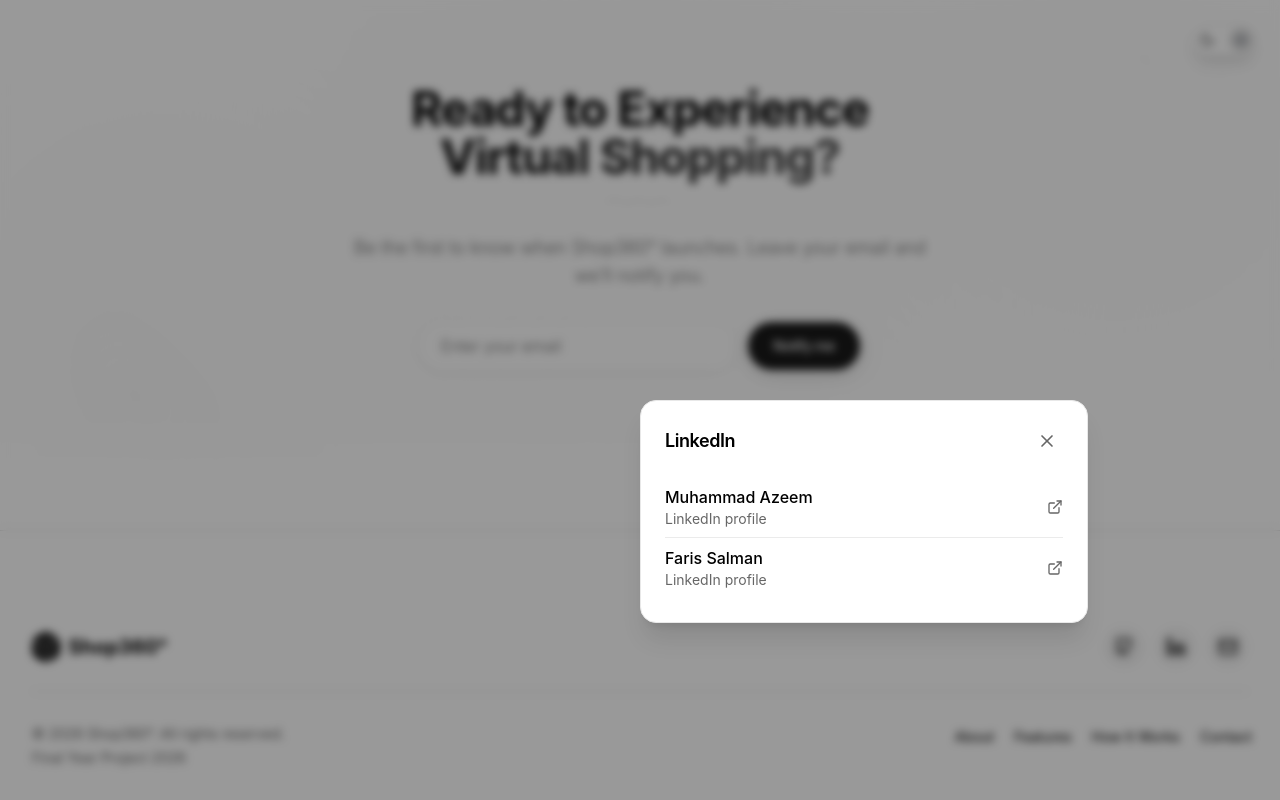
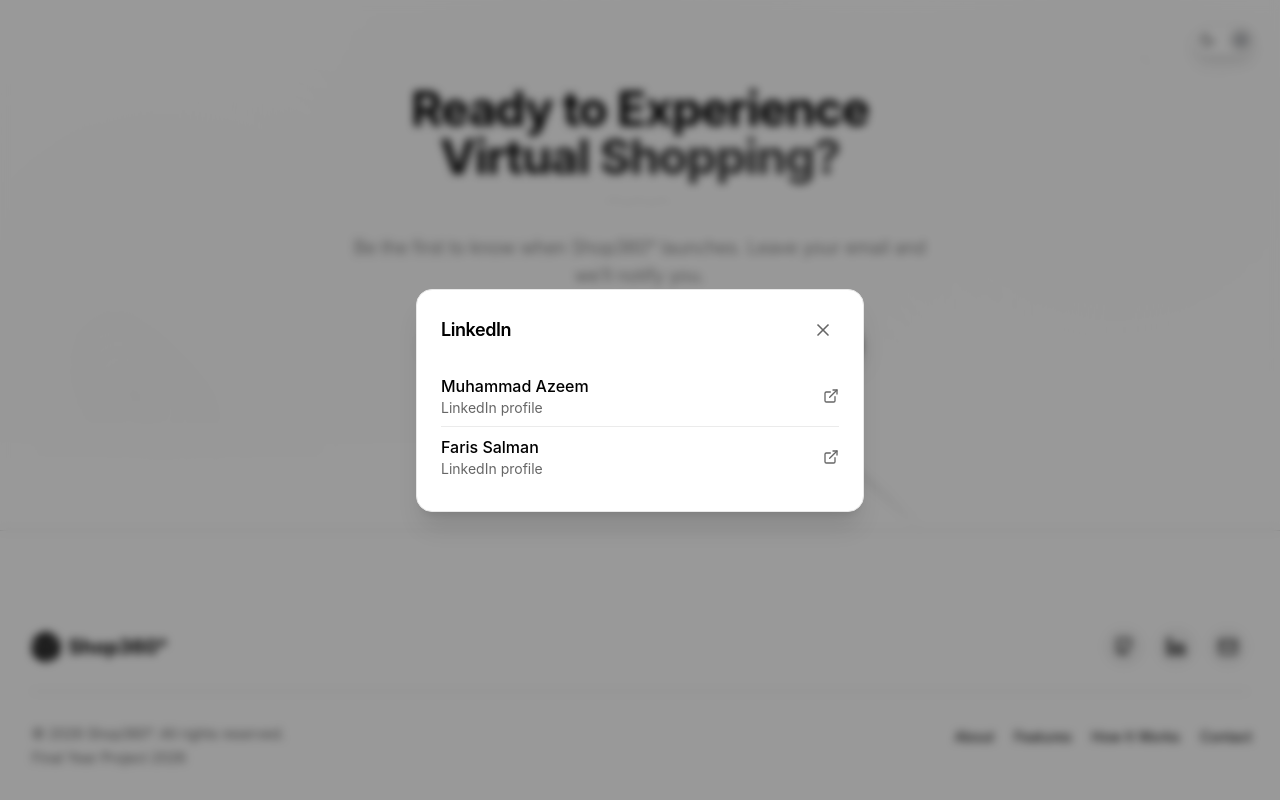
Before and after one commit to 70131514/Shop360-Website, a React (Vite) app: page / in a window 1280 px wide. Both pictures are taken after a click on the button 1176 px from the left and 6531 px from the top of the page. Shown: the part 5885-6685 px from the top of the page. Built offline with nearby package versions, Linux system fonts and the light colour scheme.

Commit message:
Footer Updated

```diff
--- a/src/components/Footer.tsx
+++ b/src/components/Footer.tsx
@@ -201,12 +201,13 @@
               aria-hidden="true"
               onClick={() => setGithubModalOpen(false)}
             />
+            <div className="fixed inset-0 z-50 flex items-center justify-center p-4 pointer-events-none">
               <motion.div
                 initial={{ opacity: 0, scale: 0.96 }}
                 animate={{ opacity: 1, scale: 1 }}
                 exit={{ opacity: 0, scale: 0.96 }}
                 transition={{ duration: 0.25, ease: [0.21, 0.47, 0.32, 0.98] }}
-              className="fixed left-1/2 top-1/2 z-50 w-[calc(100%-2rem)] max-w-md max-h-[85vh] -translate-x-1/2 -translate-y-1/2 rounded-2xl border border-[#E8E8E8] dark:border-[#2A2A2A] bg-[#FFFFFF] dark:bg-[#0D0D0D] shadow-xl dark:shadow-[0_24px_48px_rgba(0,0,0,0.4)] p-4 sm:p-6 overflow-y-auto"
+                className="w-full max-w-md max-h-[calc(100vh-2rem)] rounded-2xl border border-[#E8E8E8] dark:border-[#2A2A2A] bg-[#FFFFFF] dark:bg-[#0D0D0D] shadow-xl dark:shadow-[0_24px_48px_rgba(0,0,0,0.4)] p-4 sm:p-6 overflow-y-auto pointer-events-auto"
                 role="dialog"
                 aria-modal="true"
                 aria-labelledby="github-modal-heading"
@@ -253,6 +254,7 @@
               ))}
             </div>
               </motion.div>
+            </div>
           </>
         )}
       </AnimatePresence>
@@ -270,12 +272,13 @@
               aria-hidden="true"
               onClick={() => setEmailModalOpen(false)}
             />
+            <div className="fixed inset-0 z-50 flex items-center justify-center p-4 pointer-events-none">
               <motion.div
                 initial={{ opacity: 0, scale: 0.96 }}
                 animate={{ opacity: 1, scale: 1 }}
                 exit={{ opacity: 0, scale: 0.96 }}
                 transition={{ duration: 0.25, ease: [0.21, 0.47, 0.32, 0.98] }}
-              className="fixed left-1/2 top-1/2 z-50 w-[calc(100%-2rem)] max-w-md max-h-[85vh] -translate-x-1/2 -translate-y-1/2 rounded-2xl border border-[#E8E8E8] dark:border-[#2A2A2A] bg-[#FFFFFF] dark:bg-[#0D0D0D] shadow-xl dark:shadow-[0_24px_48px_rgba(0,0,0,0.4)] p-4 sm:p-6 overflow-y-auto"
+                className="w-full max-w-md max-h-[calc(100vh-2rem)] rounded-2xl border border-[#E8E8E8] dark:border-[#2A2A2A] bg-[#FFFFFF] dark:bg-[#0D0D0D] shadow-xl dark:shadow-[0_24px_48px_rgba(0,0,0,0.4)] p-4 sm:p-6 overflow-y-auto pointer-events-auto"
                 role="dialog"
                 aria-modal="true"
                 aria-labelledby="email-modal-heading"
@@ -320,6 +323,7 @@
                 ))}
               </div>
               </motion.div>
+            </div>
           </>
         )}
       </AnimatePresence>
@@ -337,12 +341,13 @@
               aria-hidden="true"
               onClick={() => setLinkedinModalOpen(false)}
             />
+            <div className="fixed inset-0 z-50 flex items-center justify-center p-4 pointer-events-none">
               <motion.div
                 initial={{ opacity: 0, scale: 0.96 }}
                 animate={{ opacity: 1, scale: 1 }}
                 exit={{ opacity: 0, scale: 0.96 }}
                 transition={{ duration: 0.25, ease: [0.21, 0.47, 0.32, 0.98] }}
-              className="fixed left-1/2 top-1/2 z-50 w-[calc(100%-2rem)] max-w-md max-h-[85vh] -translate-x-1/2 -translate-y-1/2 rounded-2xl border border-[#E8E8E8] dark:border-[#2A2A2A] bg-[#FFFFFF] dark:bg-[#0D0D0D] shadow-xl dark:shadow-[0_24px_48px_rgba(0,0,0,0.4)] p-4 sm:p-6 overflow-y-auto"
+                className="w-full max-w-md max-h-[calc(100vh-2rem)] rounded-2xl border border-[#E8E8E8] dark:border-[#2A2A2A] bg-[#FFFFFF] dark:bg-[#0D0D0D] shadow-xl dark:shadow-[0_24px_48px_rgba(0,0,0,0.4)] p-4 sm:p-6 overflow-y-auto pointer-events-auto"
                 role="dialog"
                 aria-modal="true"
                 aria-labelledby="linkedin-modal-heading"
@@ -389,6 +394,7 @@
                 ))}
               </div>
               </motion.div>
+            </div>
           </>
         )}
       </AnimatePresence>
```
Lines whose indentation alone changed are shown as unchanged.
